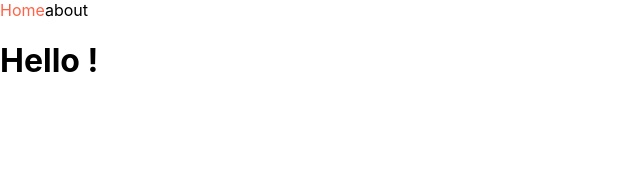
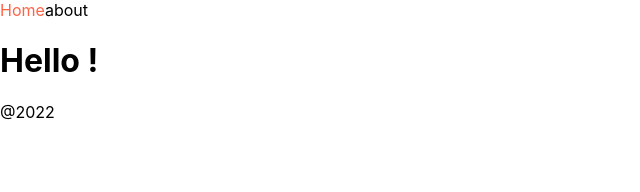
Before and after one commit to ChaeSangJung/nextjs-introes, a Next.js app: page / in a window 1280 px wide. Shown: the top 192 px of the page, without its empty margins (0-640 px from the left). Built offline with nearby package versions, Linux system fonts and the light colour scheme.

Commit message:
2.0 Patterns

```diff
--- /dev/null
+++ b/components/Layout.js
@@ -0,0 +1,11 @@
+import NavBar from "./NavBar";
+
+export default function Layout({children}) {
+    return (
+        <>
+            <NavBar />
+            <div className="main_wrap">{children}</div>
+            <footer>@2022</footer>
+        </>
+    );
+}
--- /dev/null
+++ b/components/Seo.js
@@ -0,0 +1,9 @@
+import Head from "next/head";
+
+export default function Seo({title}){
+    return(
+        <Head>
+            <title>{title} | Next Movies</title>
+        </Head>
+    );
+}
--- a/pages/_app.js
+++ b/pages/_app.js
@@ -1,11 +1,13 @@
-import NavBar from "../components/NavBar";
+
+import Layout from "../components/Layout";
 import "../styles/globals.css"
 
 export default function App({Component, pageProps}){ // Component, pageProps <= frameworks가 정한 것
     return(
         <>
-            <NavBar />
-            <Component {...pageProps} />
+            <Layout>
+                <Component {...pageProps} />
+            </Layout>
         </>
     );
 }
--- a/pages/about.js
+++ b/pages/about.js
@@ -1,8 +1,9 @@
-import NavBar from "../components/NavBar";
+import Seo from "../components/Seo";
 
 export default function potato() {
     return (
         <div>
+            <Seo title="About" />
             <h1>about</h1>
         </div>
     );
--- a/pages/index.js
+++ b/pages/index.js
@@ -1,8 +1,9 @@
-import NavBar from "../components/NavBar";
+import Seo from "../components/Seo";
 
 export default function Home() {
     return (
         <div>
+            <Seo title="Home" />
             <h1>Hello !</h1>
         </div>
     );
```
